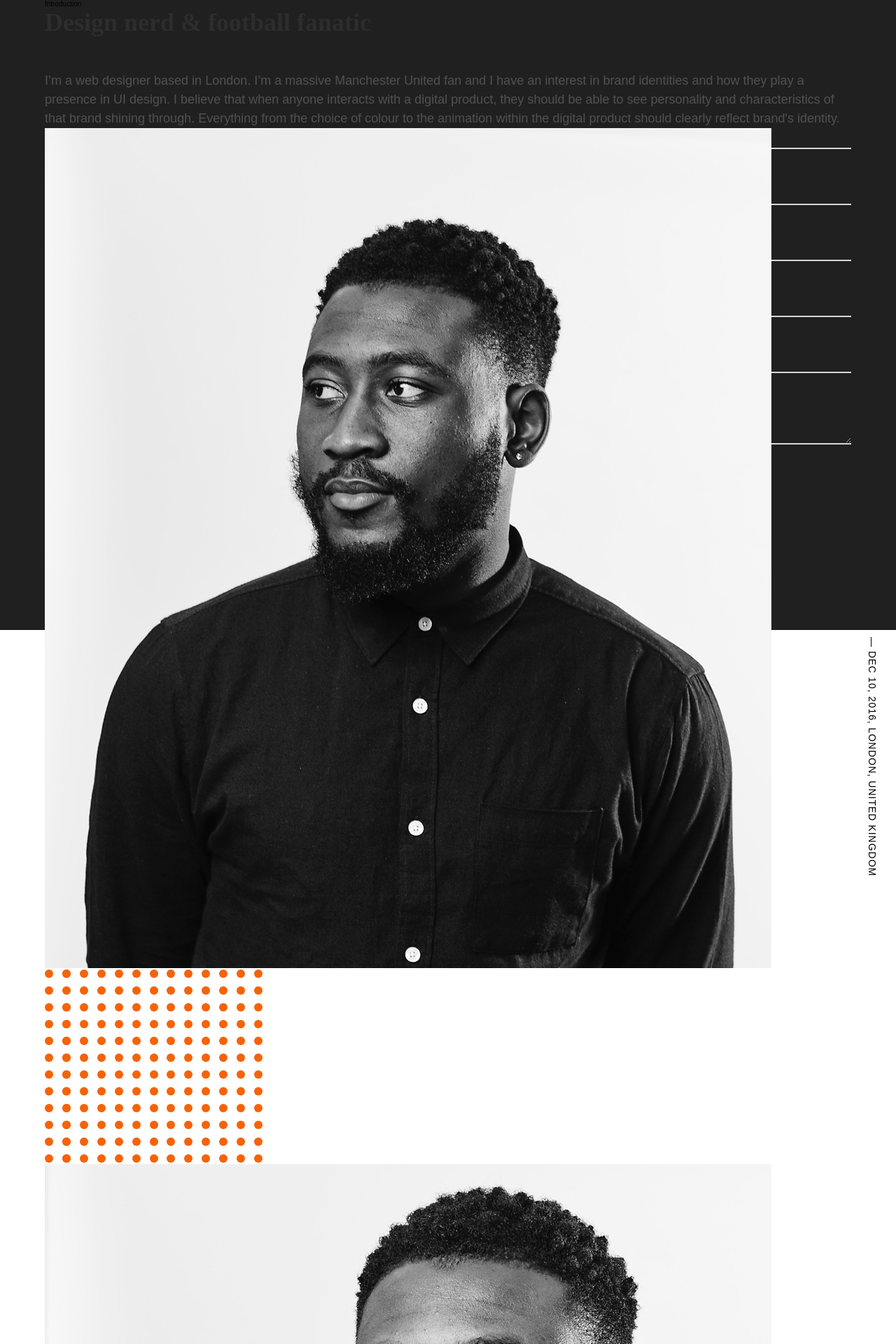
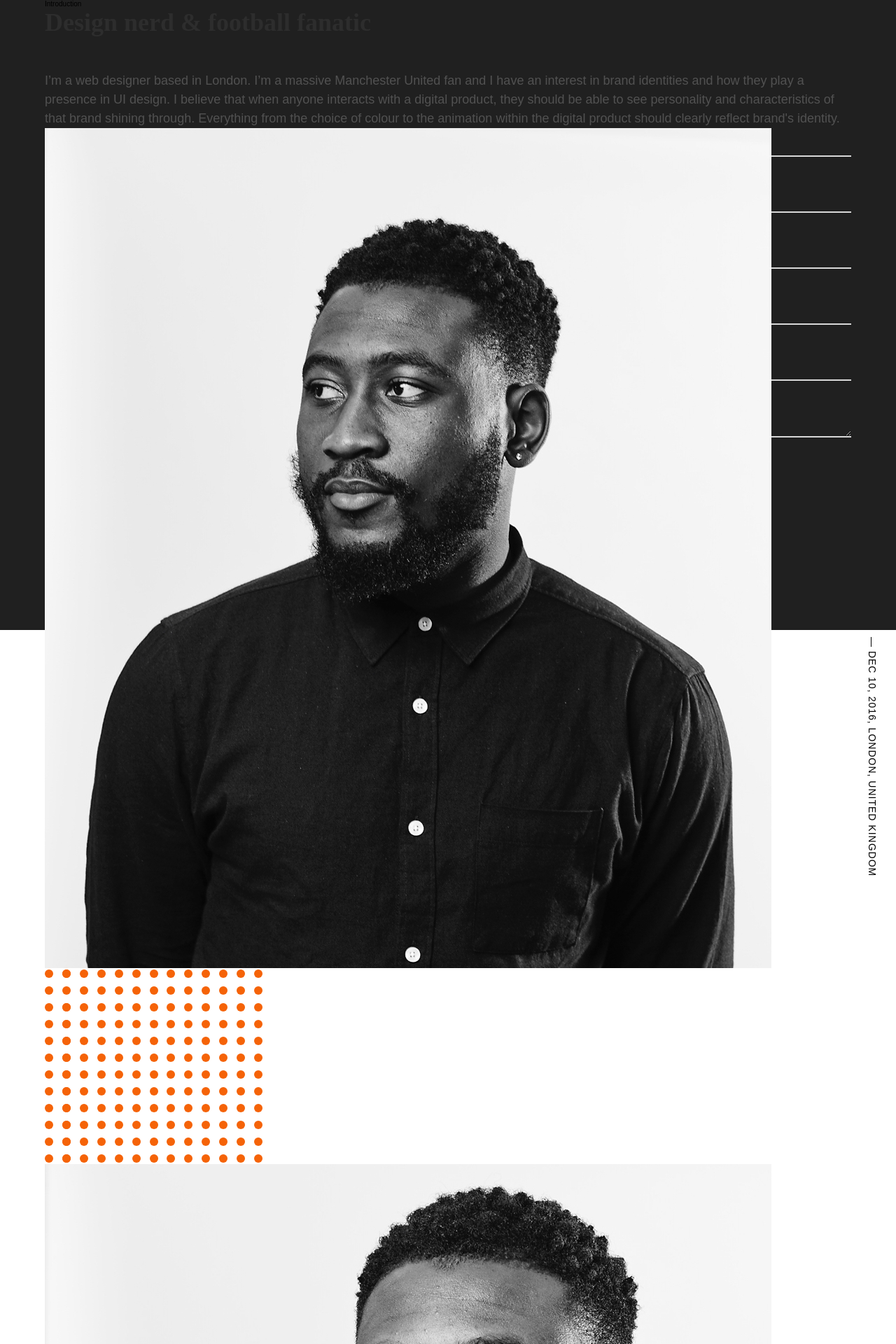
Before and after one commit to LloydBennett/lloydbennett.github.io, a Jekyll site: the page built from about.html, in a window 1280 px wide. Shown: the top 1920 px of the page at 70% size. Built offline with Jekyll 4.4.1, drawn with Linux system fonts in a browser that asks for light colours; nearby versions of some CDN libraries; some web fonts are replaced.

Commit message:
made tell me about your project field one row

```diff
--- a/_includes/footer.html
+++ b/_includes/footer.html
@@ -51,7 +51,7 @@
           </label>
         </div>
         <div class="input">
-          <textarea name="your-project" class="input__field input__field--dark"></textarea>
+          <textarea name="your-project" class="input__field input__field--dark" rows="1"></textarea>
           <label for="your-project" class="input__label input__label--dark">
             Tell me about your project
           </label>
```
